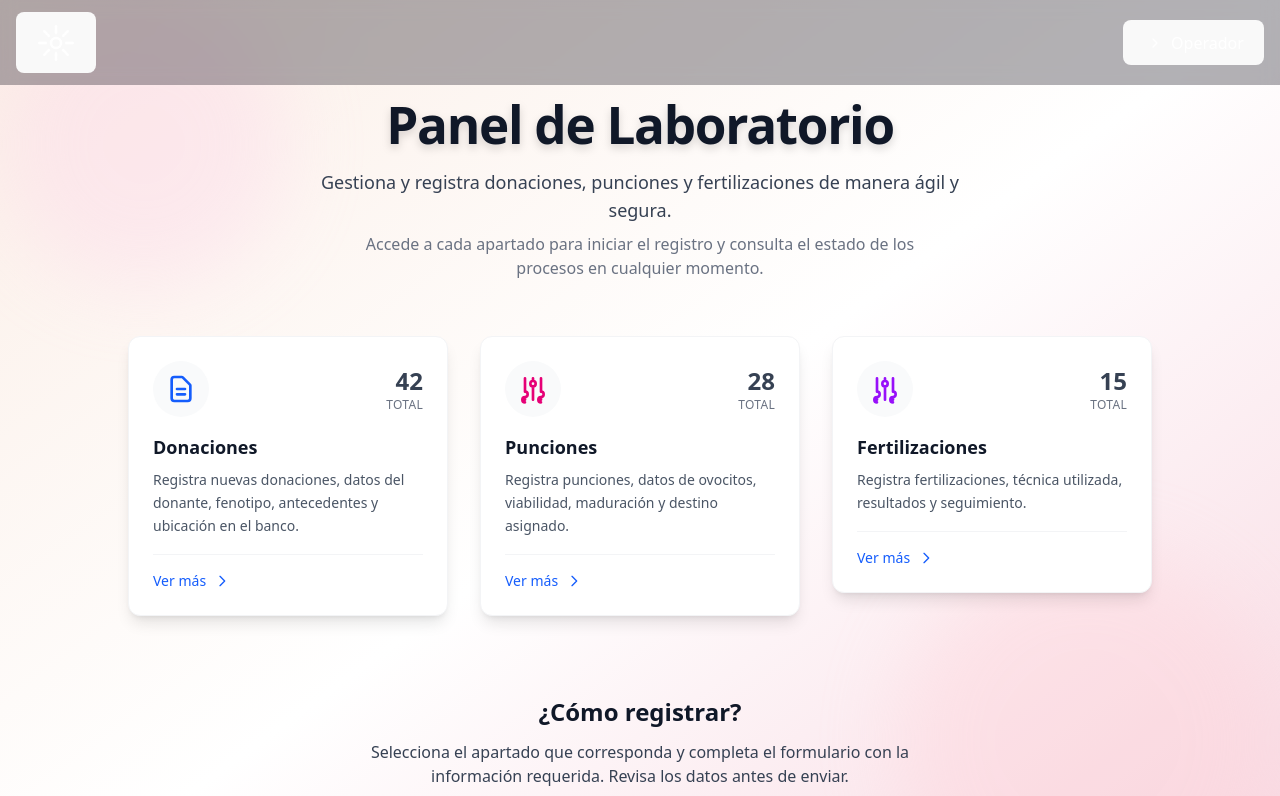
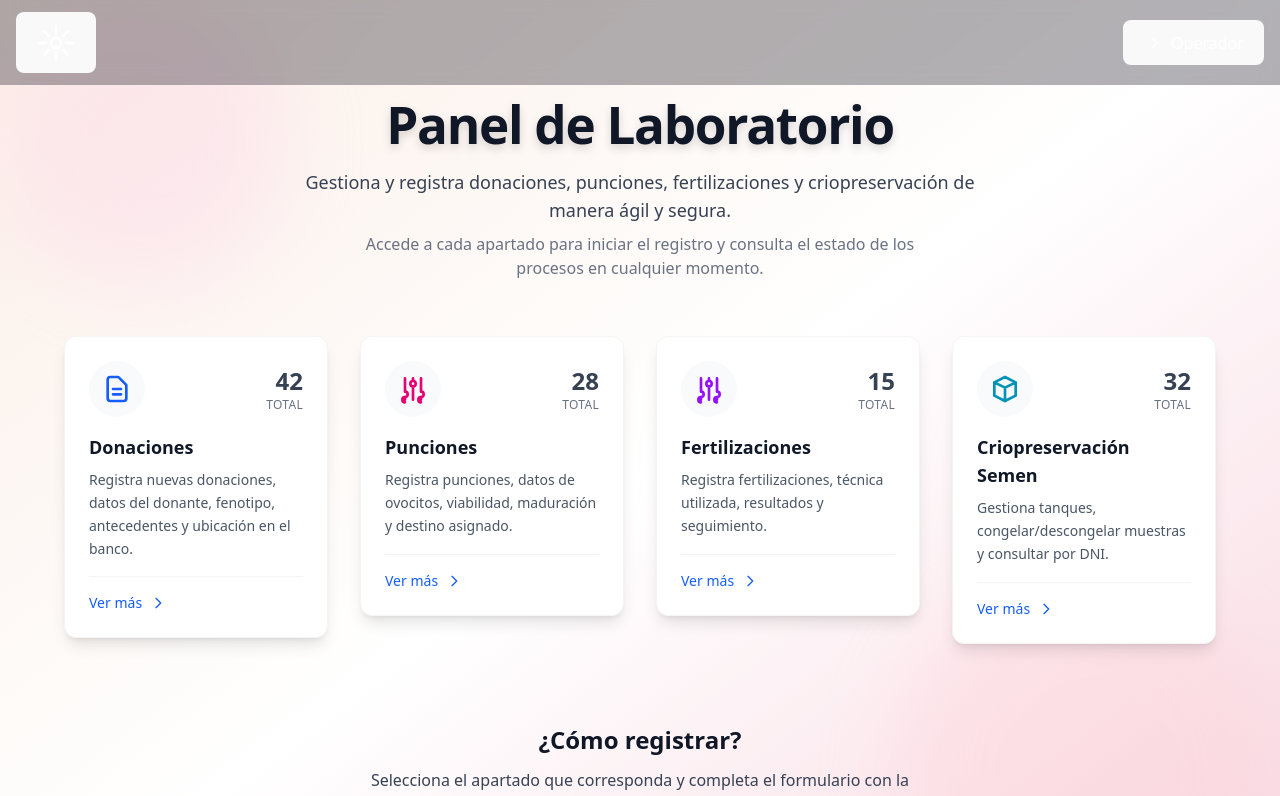
Before and after one commit to TTPS-Grupo-1/frontend-Clinica, a React (Vite) app: page /operador in a window 1280 px wide. Shown: the top 796 px of the page. Built offline with nearby package versions, Linux system fonts and the light colour scheme.

Commit message:
comienzo la funcionalidad para criopreservar semen

```diff
--- a/src/appRoutes.tsx
+++ b/src/appRoutes.tsx
@@ -25,6 +25,7 @@ import AlmacenamientoPage from './features/Donaciones/pages/AlmacenamientoPage';
 import AsignarTurnosPage from './features/Admin/pages/AsignarTurnosPage';
 import MonitoreosPage from './features/Medico/pages/MonitoreosPage';
 import TransferenciaPage from './features/Transferencia/pages/TransferenciaPage';
+import CriopreservacionSemenPage from './features/Criopreservaciones/pages/CriopreservarSemenPage';
 
 
 export default function getAppRoutes() {
@@ -58,6 +59,7 @@ export default function getAppRoutes() {
       <Route path="/operador/tanques" element={<AlmacenamientoPage />} />
       <Route path="/medicos/asignar_turnos" element={<AsignarTurnosPage />} />
       <Route path="/transferencias" element={<TransferenciaPage />} />
+      <Route path="/operador/criopreservacion" element={<CriopreservacionSemenPage />} />
     </>
   );
 }
--- /dev/null
+++ b/src/features/Criopreservaciones/pages/CriopreservarSemenPage.tsx
@@ -0,0 +1,47 @@
+import DashboardCard from "../../Medico/components/DashboardCard";
+
+export default function CriopreservarSemenPage() {
+  return (
+    <main className="pt-28 flex flex-col items-center min-h-screen bg-gray-50">
+      <div className="w-full max-w-7xl px-6">
+        <h1 className="text-3xl font-bold text-gray-800 mb-8 text-center">
+          Gestión de Criopreservación de Semen
+        </h1>
+
+        <div className="grid grid-cols-1 md:grid-cols-2 lg:grid-cols-4 gap-6">
+          {/* Card 1: Crear Tanque */}
+          <DashboardCard
+            title="Crear Tanque"
+            description="Registrar un nuevo tanque de criopreservación"
+            icon="🏭"
+            linkTo="/criopreservacion/semen/crear-tanque"
+          />
+
+          {/* Card 2: Congelar Semen */}
+          <DashboardCard
+            title="Congelar Semen"
+            description="Registrar una nueva muestra de semen congelada"
+            icon="❄️"
+            linkTo="/criopreservacion/semen/congelar"
+          />
+
+          {/* Card 3: Descongelar Semen */}
+          <DashboardCard
+            title="Descongelar Semen"
+            description="Descongelar una muestra para su uso"
+            icon="🔥"
+            linkTo="/criopreservacion/semen/descongelar"
+          />
+
+          {/* Card 4: Obtener Muestra por DNI */}
+          <DashboardCard
+            title="Buscar Muestra"
+            description="Consultar muestras por DNI del paciente"
+            icon="🔍"
+            linkTo="/criopreservacion/semen/buscar"
+          />
+        </div>
+      </div>
+    </main>
+  );
+}
--- a/src/features/Operador/pages/HomeLaboratorio.tsx
+++ b/src/features/Operador/pages/HomeLaboratorio.tsx
@@ -1,5 +1,6 @@
 import { useNavigate, Outlet } from "react-router-dom";
 import DashboardCard from "../../Medico/components/DashboardCard";
+
 export default function HomePage() {
   const navigate = useNavigate();
 
@@ -12,9 +13,15 @@ export default function HomePage() {
     navigate("/operador/punciones");
     console.log("Navegando a formulario de punciones...");
   };
-   const handleFertilize = () => {
+
+  const handleFertilize = () => {
     navigate("/operador/fertilizaciones");
     console.log("Navegando a formulario de fertilizaciones...");
+  };
+
+  const handleCriopreservacion = () => {
+    navigate("/operador/criopreservacion");
+    console.log("Navegando a criopreservación de semen...");
   };
 
   return (
@@ -24,6 +31,7 @@ export default function HomePage() {
         <div className="absolute top-0 left-0 w-72 h-72 bg-pink-200 rounded-full opacity-30 blur-2xl" />
         <div className="absolute bottom-0 right-0 w-96 h-96 bg-rose-200 rounded-full opacity-30 blur-2xl" />
       </div>
+
       <div className="pt-24 pb-10 px-4 sm:px-6 lg:px-8 relative z-10">
         <div className="max-w-7xl mx-auto">
           <article className="text-center mb-14">
@@ -31,14 +39,15 @@ export default function HomePage() {
               Panel de Laboratorio
             </h1>
             <p className="text-lg text-gray-700 max-w-2xl mx-auto mb-2">
-              Gestiona y registra donaciones, punciones y fertilizaciones de manera ágil y segura.
+              Gestiona y registra donaciones, punciones, fertilizaciones y criopreservación de manera ágil y segura.
             </p>
             <p className="text-base text-gray-500 max-w-xl mx-auto">
               Accede a cada apartado para iniciar el registro y consulta el estado de los procesos en cualquier momento.
             </p>
           </article>
 
-          <article className="grid grid-cols-1 md:grid-cols-2 lg:grid-cols-3 gap-8 max-w-5xl mx-auto">
+          <article className="grid grid-cols-1 md:grid-cols-2 lg:grid-cols-4 gap-8 max-w-6xl mx-auto">
+            {/* Card 1: Donaciones */}
             <div className="transition-transform duration-200 hover:-translate-y-1">
               <DashboardCard
                 title="Donaciones"
@@ -53,6 +62,8 @@ export default function HomePage() {
                 onClick={handleDonaciones}
               />
             </div>
+
+            {/* Card 2: Punciones */}
             <div className="transition-transform duration-200 hover:-translate-y-1">
               <DashboardCard
                 title="Punciones"
@@ -67,6 +78,8 @@ export default function HomePage() {
                 onClick={handlePunciones}
               />
             </div>
+
+            {/* Card 3: Fertilizaciones */}
             <div className="transition-transform duration-200 hover:-translate-y-1">
               <DashboardCard
                 title="Fertilizaciones"
@@ -81,6 +94,22 @@ export default function HomePage() {
                 onClick={handleFertilize}
               />
             </div>
+
+            {/* Card 4: Criopreservación Semen */}
+            <div className="transition-transform duration-200 hover:-translate-y-1">
+              <DashboardCard
+                title="Criopreservación Semen"
+                description="Gestiona tanques, congelar/descongelar muestras y consultar por DNI."
+                count={32}
+                icon={
+                  <svg className="w-8 h-8" fill="none" stroke="currentColor" viewBox="0 0 24 24">
+                    <path strokeLinecap="round" strokeLinejoin="round" strokeWidth={2} d="M20 7l-8-4-8 4m16 0l-8 4m8-4v10l-8 4m0-10L4 7m8 4v10M4 7v10l8 4" />
+                  </svg>
+                }
+                iconColor="text-cyan-600"
+                onClick={handleCriopreservacion}
+              />
+            </div>
           </article>
 
           <div className="mt-20 text-center">
@@ -92,6 +121,7 @@ export default function HomePage() {
               Ten a mano la documentación necesaria antes de iniciar el proceso. Podrás actualizar la información desde el panel en cualquier momento.
             </p>
           </div>
+
           {/* Renderiza subrutas aquí */}
           <div className="mt-12">
             <Outlet />
```
